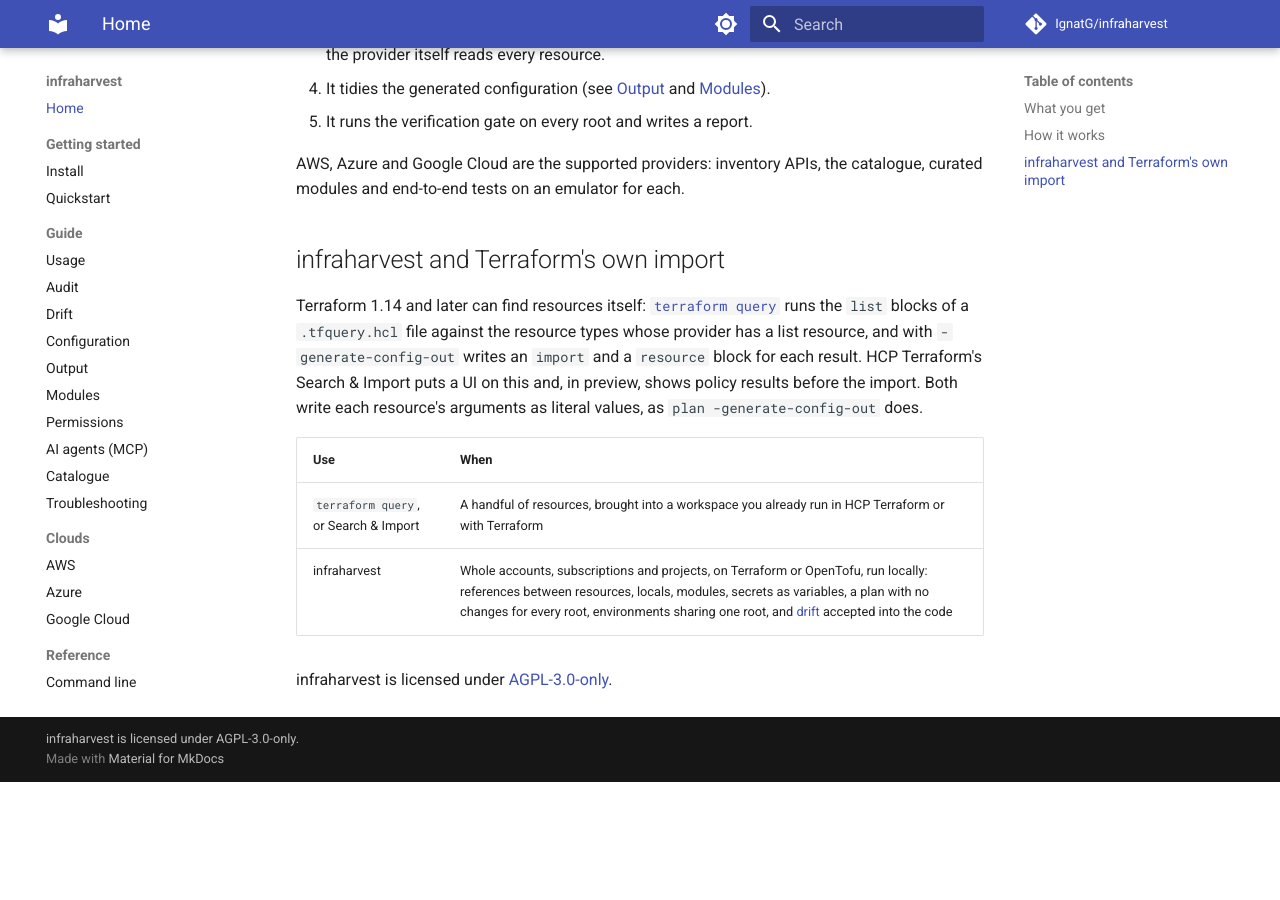
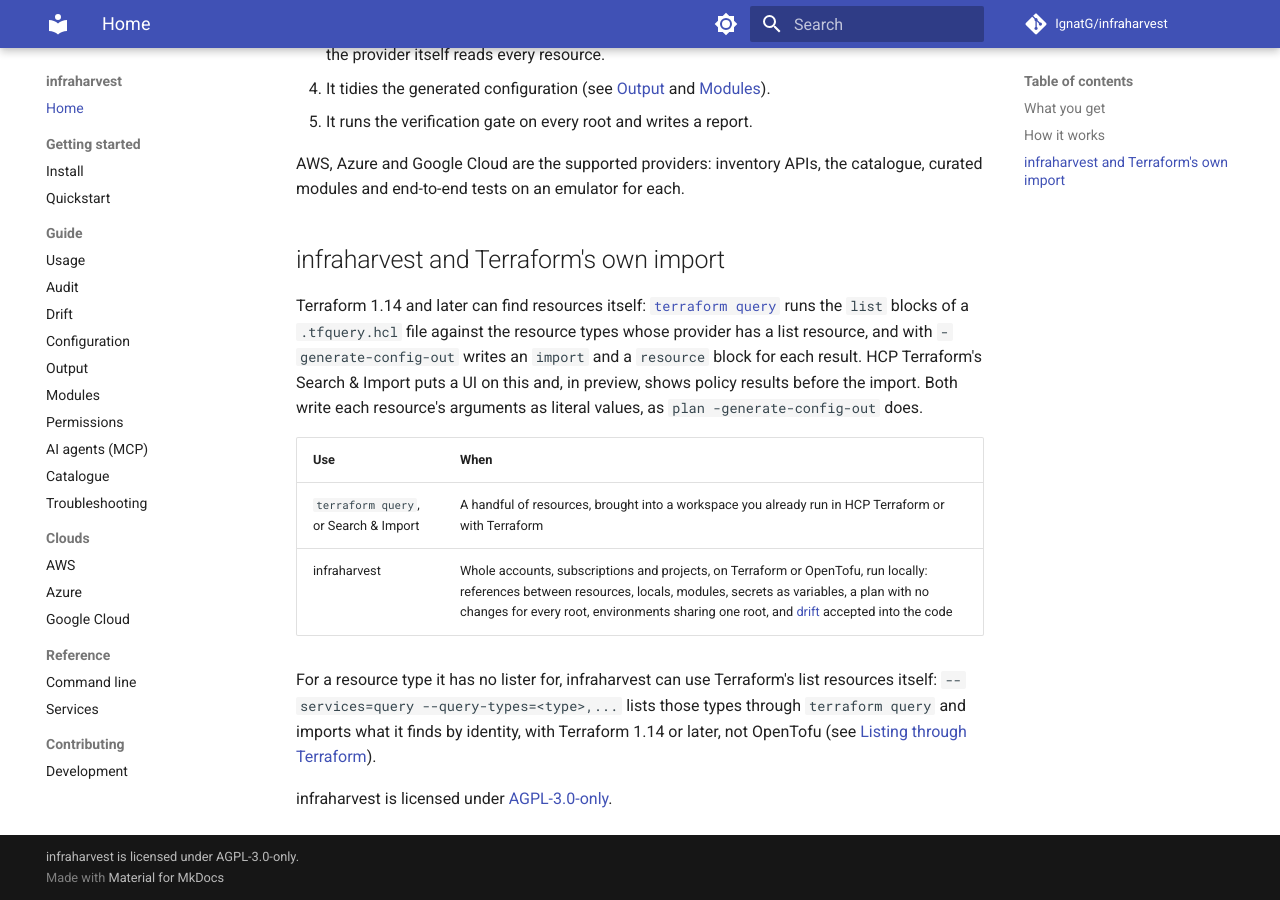
Before and after one commit to IgnatG/infraharvest, an MkDocs documentation site: the page built from docs/index.md, in a window 1280 px wide and 900 px high, scrolled down 1073 px. Built offline with MkDocs 1.6.1 and Material for MkDocs 9.7.7, drawn with Linux system fonts in a browser that asks for light colours; comment, search, counter and statistics services are not loaded; before the commit the page ends 1855 px from its top, so only the background shows below that.

Commit message:
docs: say infraharvest can list through Terraform's list resources itself

```diff
--- a/docs/index.md
+++ b/docs/index.md
@@ -31,4 +31,6 @@ Terraform 1.14 and later can find resources itself: [`terraform query`](https://
 | `terraform query`, or Search & Import | A handful of resources, brought into a workspace you already run in HCP Terraform or with Terraform |
 | infraharvest | Whole accounts, subscriptions and projects, on Terraform or OpenTofu, run locally: references between resources, locals, modules, secrets as variables, a plan with no changes for every root, environments sharing one root, and [drift](drift.md) accepted into the code |
 
+For a resource type it has no lister for, infraharvest can use Terraform's list resources itself: `--services=query --query-types=<type>,...` lists those types through `terraform query` and imports what it finds by identity, with Terraform 1.14 or later, not OpenTofu (see [Listing through Terraform](usage.md#listing-through-terraform)).
+
 infraharvest is licensed under [AGPL-3.0-only](https://github.com/IgnatG/infraharvest/blob/main/LICENSE).
```
Also changed, not shown: skills/infraharvest/SKILL.md (+2 -0 lines).
